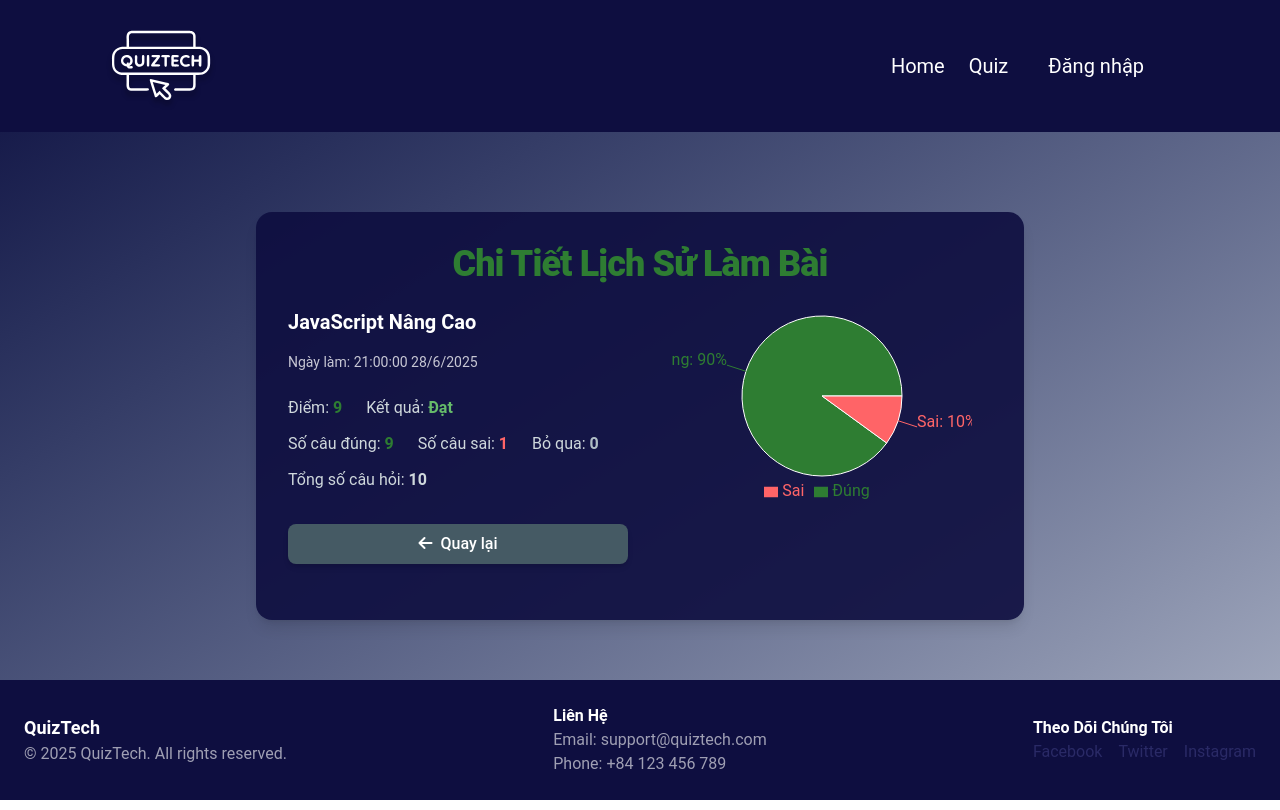
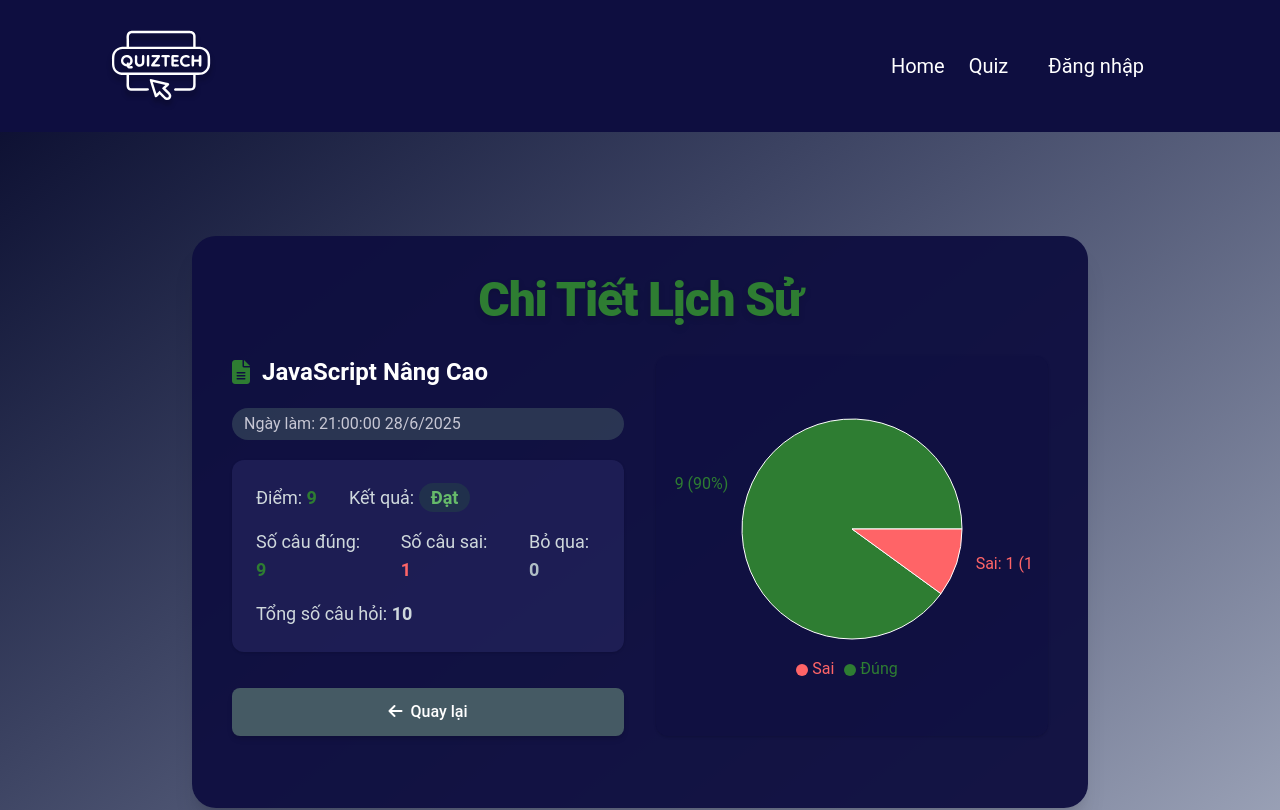
Before and after one commit to trung2004official/FinalProjectFrontEnd, a React (Vite) app: page /history/1 in a window 1280 px wide. Shown: the top 810 px of the page. Built offline with nearby package versions, Linux system fonts and the light colour scheme.

Commit message:
Update History

```diff
--- a/src/pages/HistoryDetail.jsx
+++ b/src/pages/HistoryDetail.jsx
@@ -49,10 +49,12 @@ const HistoryDetail = () => {
 
     if (!attempt) {
         return (
-            <div className="min-h-screen bg-gradient-to-br from-CetaceanBlue to-CadetBlue text-white flex flex-col font-roboto">
+            <div className="min-h-screen bg-gradient-to-br from-CetaceanBlue-dark to-CadetBlue text-white flex flex-col font-roboto">
                 <Header />
                 <main className="flex-1 flex items-center justify-center">
-                    <div className="text-2xl text-center text-Grey-light">Không tìm thấy lịch sử làm bài!</div>
+                    <div className="text-3xl text-center text-Grey-light bg-CetaceanBlue/50 rounded-xl p-6 shadow-md">
+                        Không tìm thấy lịch sử làm bài!
+                    </div>
                 </main>
                 <Footer />
             </div>
@@ -71,70 +73,85 @@ const HistoryDetail = () => {
     ].filter(item => item.value > 0);
 
     return (
-        <div className="min-h-screen bg-gradient-to-br from-CetaceanBlue to-CadetBlue text-white flex flex-col font-roboto">
+        <div className="min-h-screen bg-gradient-to-br from-CetaceanBlue-dark to-CadetBlue text-white flex flex-col font-roboto">
             <Header />
-            <main className="flex-1 container mx-auto px-6 py-12">
-                <div className="max-w-3xl mx-auto bg-CetaceanBlue/90 rounded-2xl shadow-lg p-8 mt-8 transition-all duration-300 hover:shadow-xl animate-fade-in">
-                    <h1 className="text-4xl font-extrabold mb-6 text-center text-Emerald tracking-tight">
-                        Chi Tiết Lịch Sử Làm Bài
+            <main className="flex-1 container mx-auto px-6 py-16">
+                <div className="max-w-4xl mx-auto bg-CetaceanBlue/95 rounded-3xl shadow-xl p-10 mt-10 transition-all duration-300 hover:shadow-2xl animate-fade-in">
+                    <h1 className="text-5xl font-extrabold mb-8 text-center text-Emerald tracking-tight drop-shadow-md">
+                        Chi Tiết Lịch Sử
                     </h1>
-                    <div className="grid grid-cols-1 md:grid-cols-2 gap-6 mb-6">
+                    <div className="grid grid-cols-1 md:grid-cols-2 gap-8 mb-8">
                         {/* Thông tin chi tiết */}
-                        <div className="flex flex-col gap-4">
-                            <div className="font-bold text-xl text-white">{quiz ? quiz.title : '---'}</div>
-                            <div className="text-sm text-Manatee-light mb-2">
+                        <div className="flex flex-col gap-5">
+                            <div className="flex items-center gap-3">
+                                <i className="fa-solid fa-file-lines text-Emerald text-2xl"></i>
+                                <span className="font-bold text-2xl text-white">{quiz ? quiz.title : '---'}</span>
+                            </div>
+                            <div className="text-base text-Manatee-light bg-Grey-dark/50 px-3 py-1 rounded-full inline-block">
                                 Ngày làm: {formattedDate}
                             </div>
-                            <div className="flex flex-col gap-3">
-                                <div className="flex gap-6">
-                                    <span className="text-Grey-light">
+                            <div className="flex flex-col gap-4 bg-CetaceanBlue-light/50 p-6 rounded-xl shadow-sm">
+                                <div className="flex gap-8">
+                                    <span className="text-Grey-light text-lg">
                                         Điểm: <span className="font-bold text-Emerald">{attempt.score ?? '--'}</span>
                                     </span>
-                                    <span className="text-Grey-light">
+                                    <span className="text-Grey-light text-lg">
                                         Kết quả:{' '}
-                                        {attempt.passed ? (
-                                            <span className="text-Emerald-light font-semibold">Đạt</span>
-                                        ) : (
-                                            <span className="text-red-400 font-semibold">Chưa đạt</span>
-                                        )}
+                                        <span
+                                            className={`font-semibold px-3 py-1 rounded-full ${
+                                                attempt.passed
+                                                    ? 'bg-Emerald/20 text-Emerald-light'
+                                                    : 'bg-red-400/20 text-red-400'
+                                            }`}
+                                        >
+                                            {attempt.passed ? 'Đạt' : 'Chưa đạt'}
+                                        </span>
                                     </span>
                                 </div>
-                                <div className="flex gap-6">
-                                    <span className="text-Grey-light">
-                                        Số câu đúng: <span className="font-bold text-Emerald">{attempt.correct}</span>
+                                <div className="flex gap-8">
+                                    <span className="text-Grey-light text-lg">
+                                        Số câu đúng:{' '}
+                                        <span className="font-bold text-Emerald">{attempt.correct}</span>
                                     </span>
-                                    <span className="text-Grey-light">
-                                        Số câu sai: <span className="font-bold text-red-400">{attempt.wrong}</span>
+                                    <span className="text-Grey-light text-lg">
+                                        Số câu sai:{' '}
+                                        <span className="font-bold text-red-400">{attempt.wrong}</span>
                                     </span>
-                                    <span className="text-Grey-light">
+                                    <span className="text-Grey-light text-lg">
                                         Bỏ qua: <span className="font-bold text-Grey">{attempt.skipped}</span>
                                     </span>
                                 </div>
-                                <div className="text-Grey-light">
+                                <div className="text-Grey-light text-lg">
                                     Tổng số câu hỏi: <span className="font-bold">{attempt.total}</span>
                                 </div>
                             </div>
                             <button
-                                className="bg-Grey-dark hover:bg-Grey text-white font-medium px-6 py-2 rounded-lg shadow-md transition transform hover:scale-105 mt-4"
+                                className="bg-Grey-dark hover:bg-Grey text-white font-medium px-8 py-3 rounded-lg shadow-md transition transform hover:scale-105 mt-4"
                                 onClick={() => navigate(-1)}
                             >
                                 <i className="fa-solid fa-arrow-left mr-2"></i>Quay lại
                             </button>
                         </div>
                         {/* Biểu đồ tròn */}
-                        <div className="flex justify-center">
-                            <PieChart width={300} height={200}>
+                        <div className="flex flex-col items-center justify-center p-6 bg-CetaceanBlue/50 rounded-xl shadow-sm transition-all duration-300 hover:shadow-md">
+                            <PieChart width={360} height={280}>
                                 <Pie
                                     data={pieData}
                                     dataKey="value"
                                     nameKey="name"
                                     cx="50%"
                                     cy="50%"
-                                    outerRadius={80}
-                                    label={({ name, percent }) => `${name}: ${(percent * 100).toFixed(0)}%`}
+                                    outerRadius={110}
+                                    paddingAngle={0}
+                                    labelLine={false}
+                                    label={({ name, value }) => `${name}: ${value} (${((value / attempt.total) * 100).toFixed(0)}%)`}
                                 >
                                     {pieData.map((entry, index) => (
-                                        <Cell key={`cell-${index}`} fill={entry.color} />
+                                        <Cell
+                                            key={`cell-${index}`}
+                                            fill={entry.color}
+                                            className="transition-all duration-300 hover:opacity-80"
+                                        />
                                     ))}
                                 </Pie>
                                 <Tooltip
@@ -142,9 +159,17 @@ const HistoryDetail = () => {
                                         backgroundColor: 'var(--color-CetaceanBlue)',
                                         color: 'var(--color-white)',
                                         borderRadius: '8px',
+                                        border: 'none',
+                                        padding: '8px',
                                     }}
                                 />
-                                <Legend />
+                                <Legend
+                                    iconType="circle"
+                                    align="center"
+                                    verticalAlign="bottom"
+                                    iconSize={12}
+                                    wrapperStyle={{ color: 'var(--color-Grey-light)', paddingTop: '10px' }}
+                                />
                             </PieChart>
                         </div>
                     </div>
```
Also changed, not shown: src/pages/History.jsx (+27 -20 lines).
